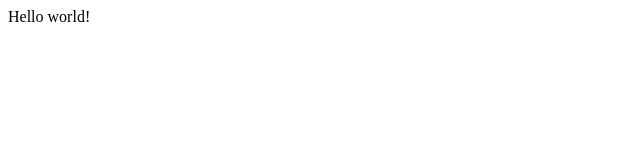
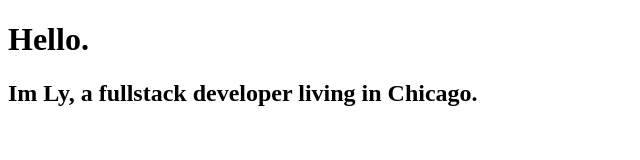
Before and after one commit to logunlaja26/my-website, a Gatsby site: page / in a window 1280 px wide. Shown: the whole page, without its empty margins (0-640 px from the left). Built offline with nearby package versions, Linux system fonts and the light colour scheme; Gatsby itself is replaced by a stand-in of ours.

Commit message:
first commit

```diff
--- a/src/pages/index.js
+++ b/src/pages/index.js
@@ -1,5 +1,11 @@
 import React from "react"
 
+
 export default function Home() {
-  return <div>Hello world!</div>
+  return(
+    <div>
+      <h1>Hello.</h1>
+      <h2>Im Ly,  a fullstack developer living in Chicago.</h2>
+    </div>
+  )
 }
```
